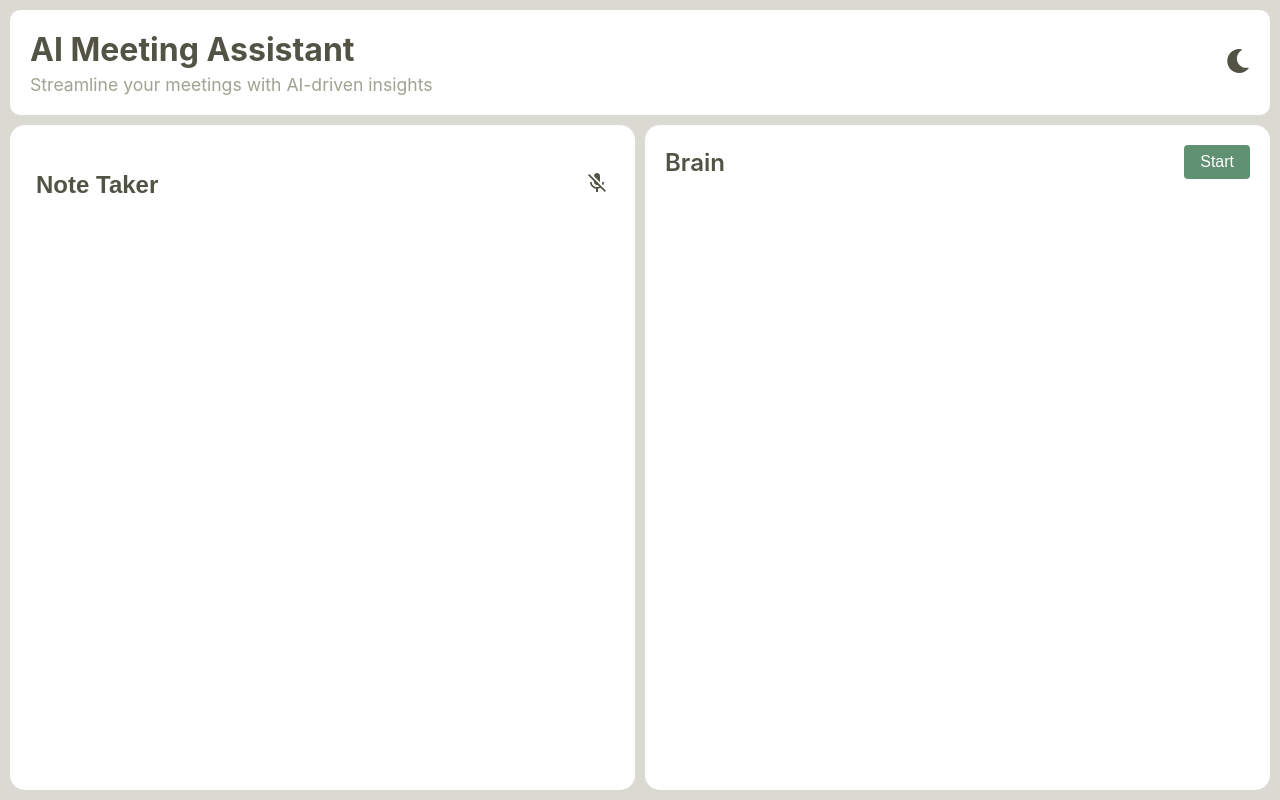
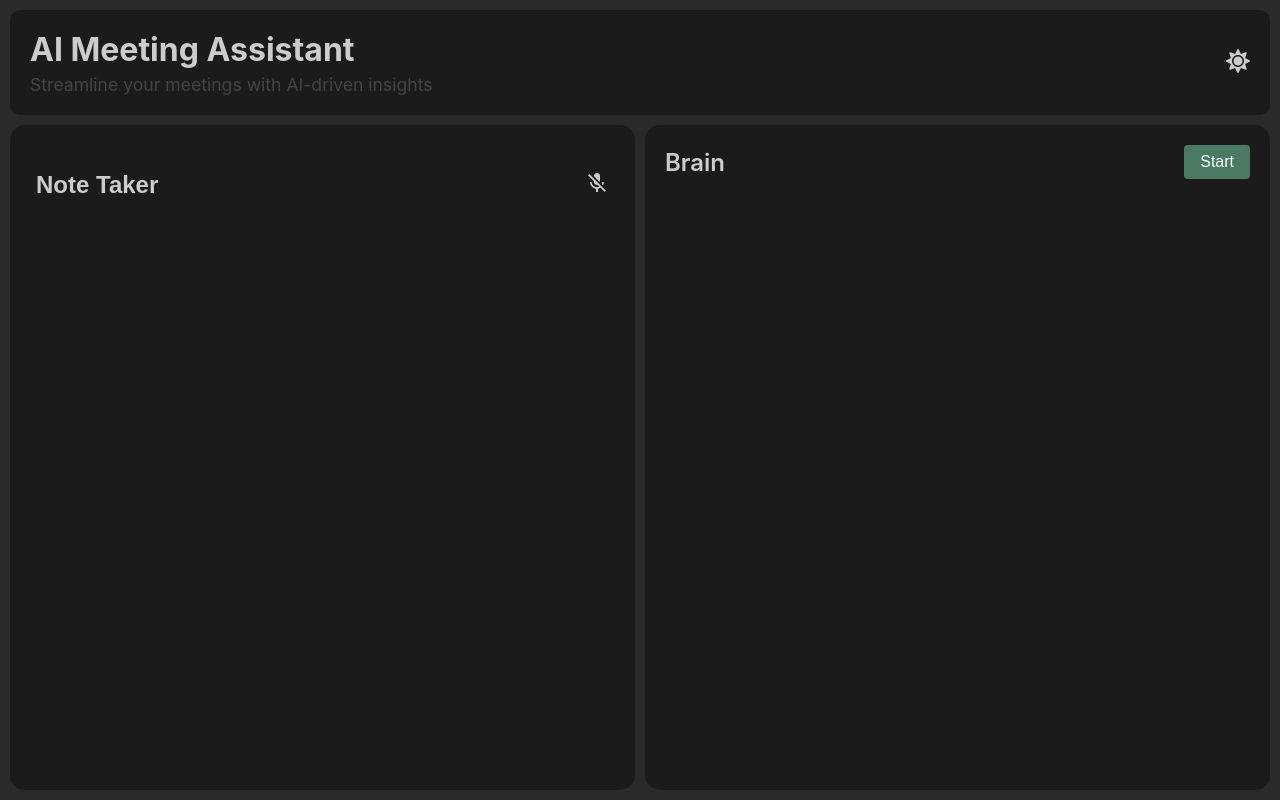
Before and after one commit to connorfewin/AI-Meeting-Assistant, a React (Create React App) app in the folder my-ai-meeting-frontend/: page / in a window 1280 px wide. Built offline with nearby package versions, Linux system fonts and the light colour scheme; no server answers.

Commit message:
Done with dark mode

```diff
--- a/my-ai-meeting-frontend/src/Components/ToggleTheme.jsx
+++ b/my-ai-meeting-frontend/src/Components/ToggleTheme.jsx
@@ -5,7 +5,7 @@ import { FaSun, FaMoon } from "react-icons/fa";
 
 export const ToggleTheme = () => {
   // Track whether we are in dark mode (true) or light mode (false)
-  const [isDark, setIsDark] = useState(false);
+  const [isDark, setIsDark] = useState(true);
 
   // Whenever `isDark` changes, update the HTML attribute
   useEffect(() => {
--- a/my-ai-meeting-frontend/src/Styles/noteTaker.css
+++ b/my-ai-meeting-frontend/src/Styles/noteTaker.css
@@ -55,5 +55,5 @@
   font-family: "Roboto", "Helvetica Neue", sans-serif; /* Some modern sans-serif */
   font-size: 1rem;
   line-height: 1.4; /* Slightly looser line spacing */
-  color: #333;
+  color: var(--color-text);
 }
```
